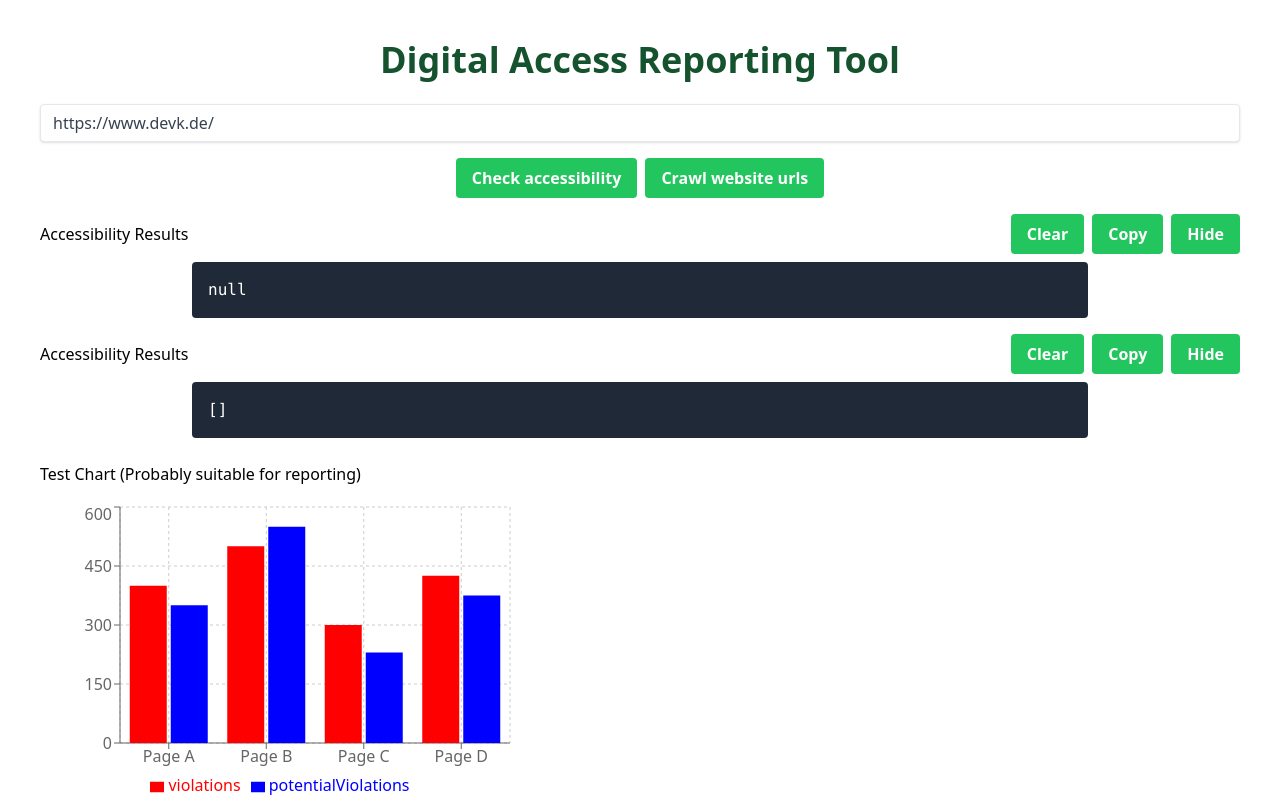
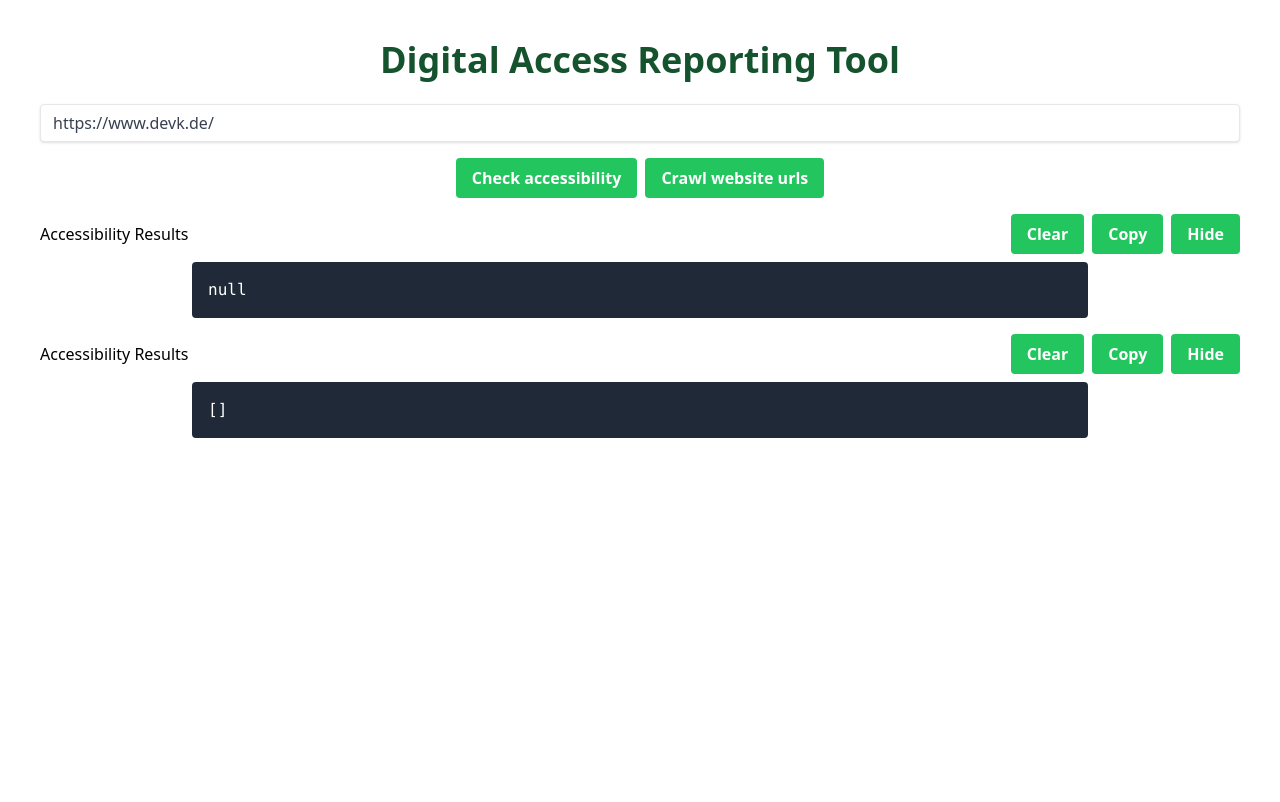
Before and after one commit to senacor/digital-access-reporting-tool, a React (Vite) app: page / in a window 1280 px wide. Built offline with nearby package versions, Linux system fonts and the light colour scheme.

Commit message:
Remove example chart and recharts

```diff
--- a/frontend/App.tsx
+++ b/frontend/App.tsx
@@ -1,6 +1,5 @@
 import { useState } from "react"
 import { FetchedResultsContainer } from "./components/FetchedResultsContainer"
-import { TestChartForReporting } from "./components/TestChartForReporting"
 import { ReportResult } from "accessibility-checker/lib/api/IChecker"
 
 function App() {
@@ -98,8 +97,6 @@ function App() {
           handleClearResults={() => setWebsiteUrls([])}
         />
       </div>
-
-      <TestChartForReporting />
     </div>
   )
 }
--- a/frontend/components/TestChartForReporting.tsx
+++ /dev/null
@@ -1,54 +0,0 @@
-import { FC } from "react"
-import { Bar, BarChart, CartesianGrid, Legend, Rectangle, Tooltip, XAxis, YAxis } from "recharts"
-
-export const TestChartForReporting: FC = () => {
-  return (
-    <div className="flex flex-col gap-4">
-      <h2>Test Chart (Probably suitable for reporting)</h2>
-      <BarChart
-        width={500}
-        height={300}
-        data={[
-          {
-            name: "Page A",
-            violations: 400,
-            potentialViolations: 350,
-          },
-          {
-            name: "Page B",
-            violations: 500,
-            potentialViolations: 550,
-          },
-          {
-            name: "Page C",
-            violations: 300,
-            potentialViolations: 230,
-          },
-          {
-            name: "Page D",
-            violations: 425,
-            potentialViolations: 375,
-          },
-        ]}
-        margin={{
-          top: 5,
-          right: 30,
-          left: 20,
-          bottom: 5,
-        }}
-      >
-        <CartesianGrid strokeDasharray="3 3" />
-        <XAxis dataKey="name" />
-        <YAxis />
-        <Tooltip />
-        <Legend />
-        <Bar dataKey="violations" fill="red" activeBar={<Rectangle fill="red" stroke="orange" />} />
-        <Bar
-          dataKey="potentialViolations"
-          fill="blue"
-          activeBar={<Rectangle fill="blue" stroke="lightblue" />}
-        />
-      </BarChart>
-    </div>
-  )
-}
--- a/package.json
+++ b/package.json
@@ -25,7 +25,6 @@
     "playwright": "^1.45.0",
     "react": "^18.2.0",
     "react-dom": "^18.2.0",
-    "recharts": "^2.12.6",
     "winston": "^3.13.0"
   },
   "devDependencies": {
```
Also changed, not shown: 1 other file (tests, documents, lock files or other folders).
